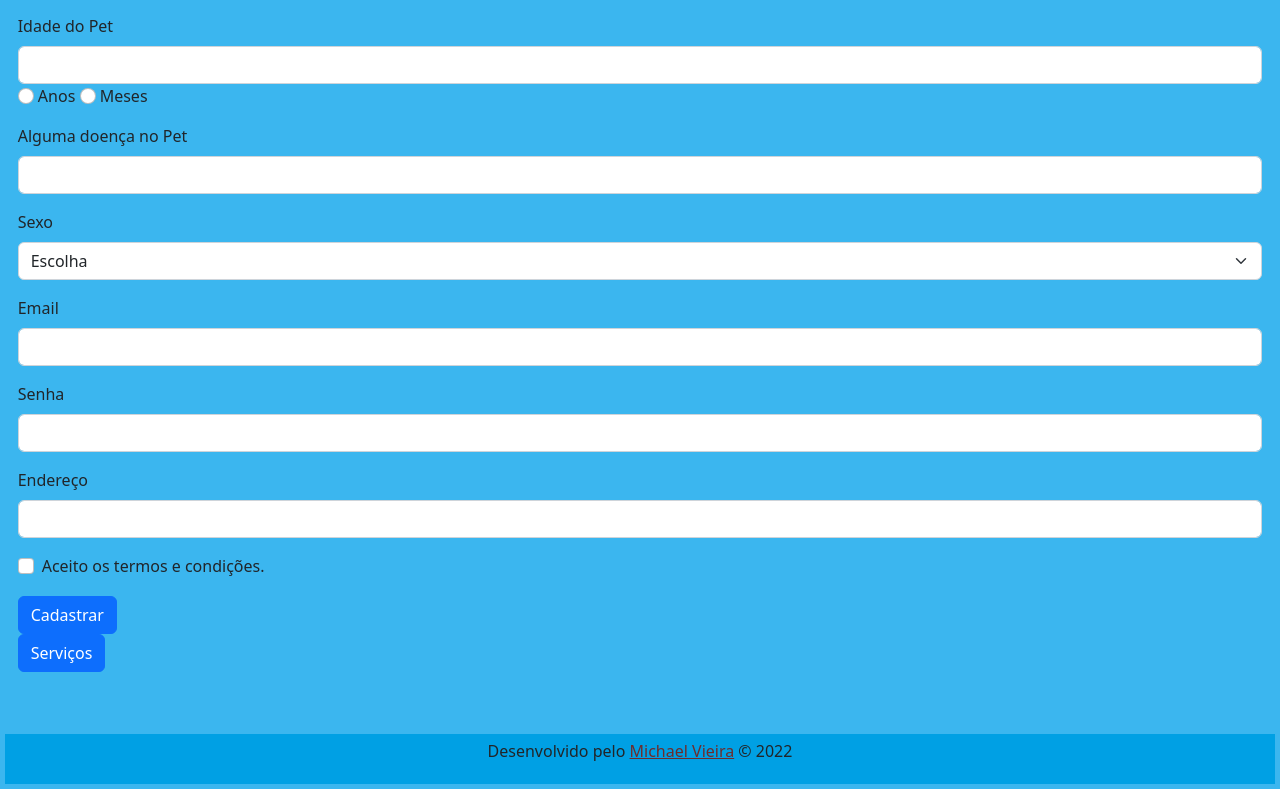
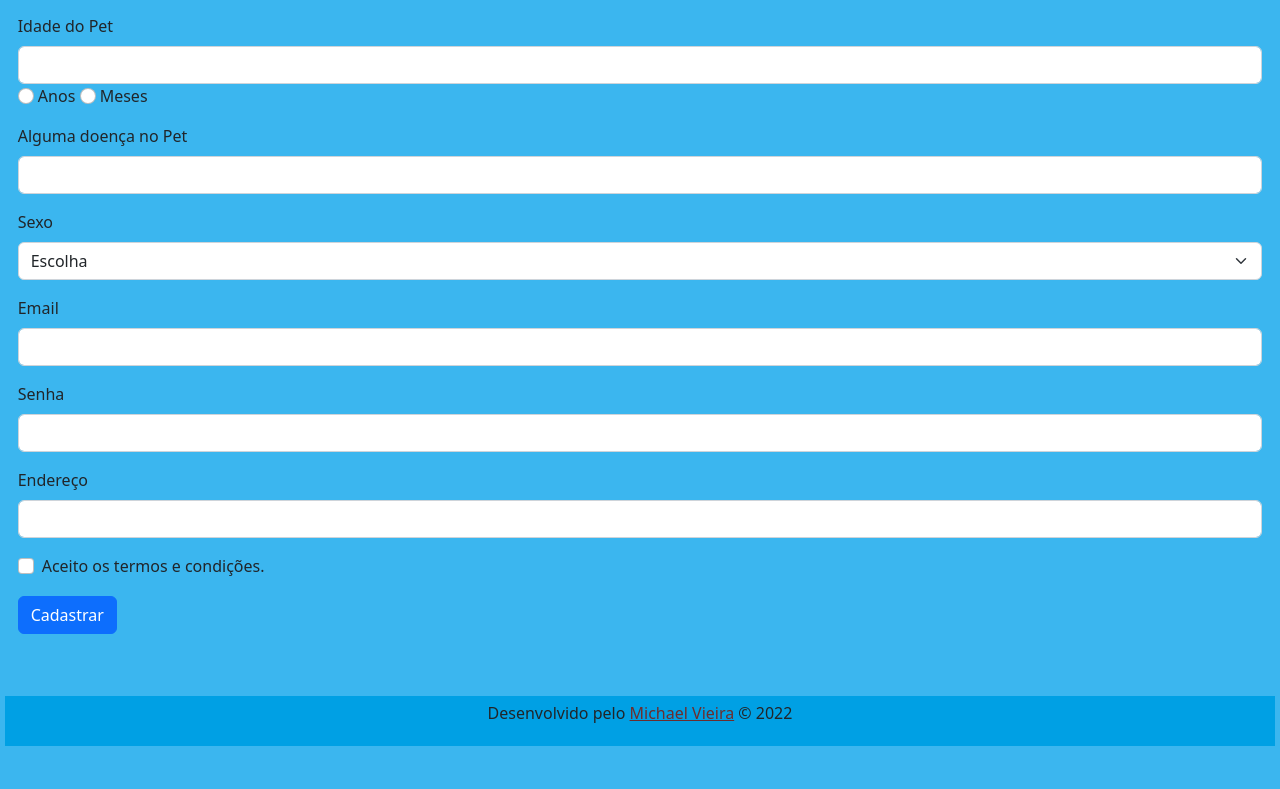
Before and after one commit to MichaelVieiras/PetVida, a plain HTML site: page cadastro.html in a window 1280 px wide. Shown: the part 463-1252 px from the top of the page. After the commit the page ends 1214 px from the top, so only its background shows below. Drawn offline with nearby package versions, Linux system fonts and the light colour scheme; a web font is replaced by a local one.

Commit message:
Update cadastro.html

```diff
--- a/cadastro.html
+++ b/cadastro.html
@@ -125,8 +125,6 @@
           </div>
           <div class="col-12">
             <button class="btn btn-primary" type="submit">Cadastrar</button> <br>
-
-            <a href="login.html" class="btn btn-primary">Serviços</a>
           </div>
         </form>
       </div>
```
